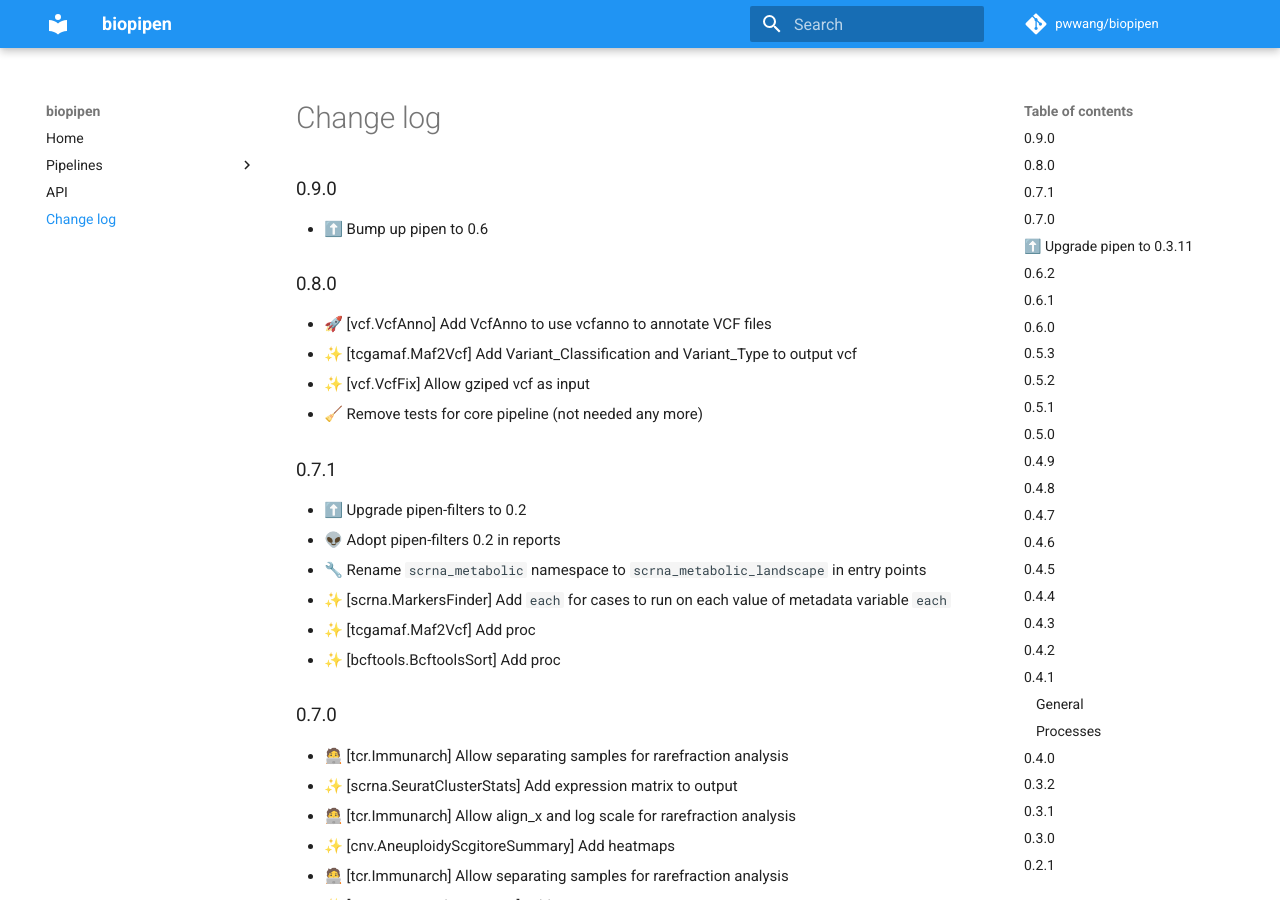
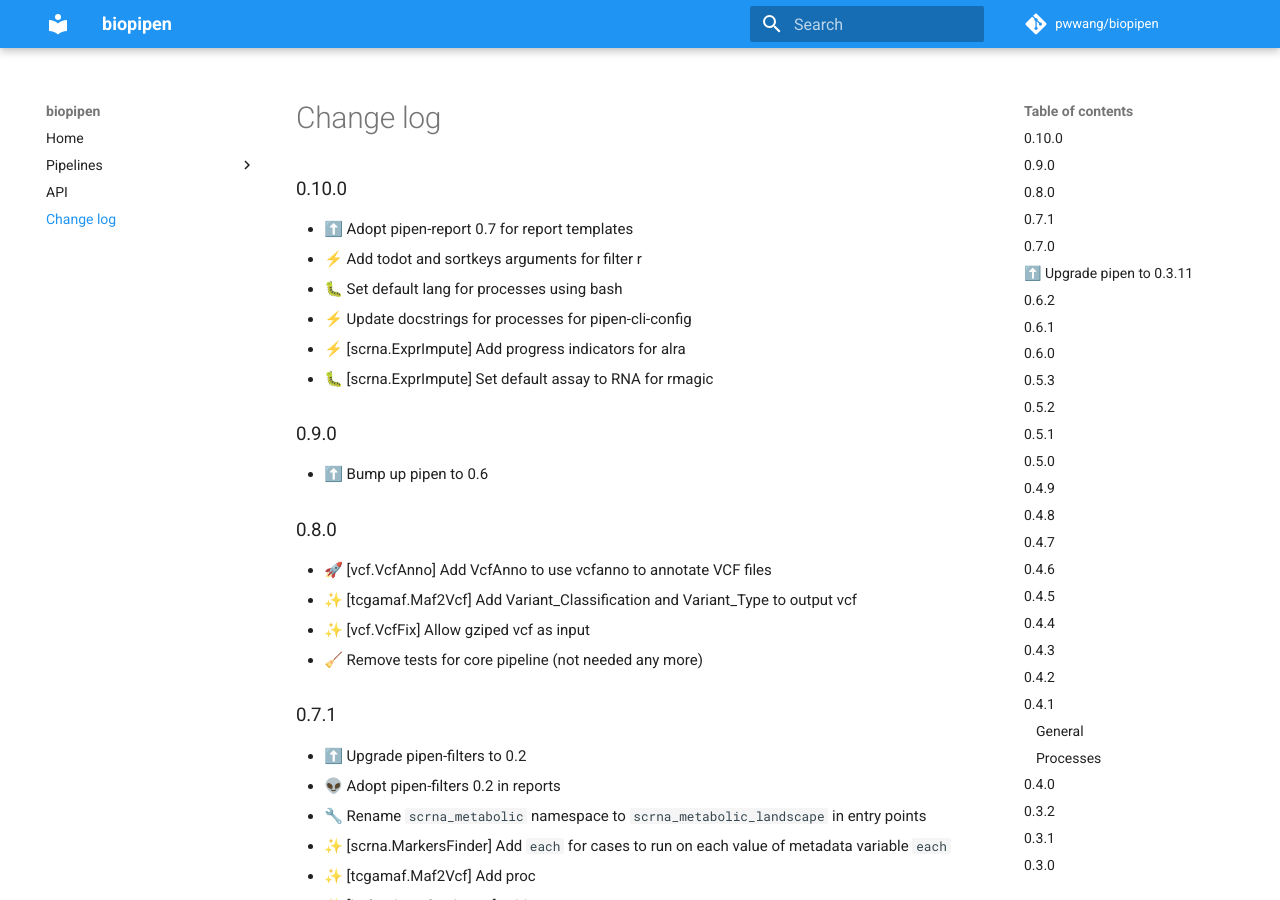
Before and after one commit to pwwang/biopipen, an MkDocs documentation site: the page built from docs/CHANGELOG.md, in a window 1280 px wide and 900 px high. Built offline with MkDocs 1.6.1 and Material for MkDocs 9.7.7, drawn with Linux system fonts in a browser that asks for light colours; comment, search, counter and statistics services are not loaded.

Commit message:
🔖 0.10.0

```diff
--- a/biopipen/__init__.py
+++ b/biopipen/__init__.py
@@ -1,2 +1,2 @@
 
-__version__ = "0.9.0"
+__version__ = "0.10.0"
--- a/docs/CHANGELOG.md
+++ b/docs/CHANGELOG.md
@@ -1,3 +1,12 @@
+## 0.10.0
+
+- ⬆️ Adopt pipen-report 0.7 for report templates
+- ⚡️ Add todot and sortkeys arguments for filter r
+- 🐛 Set default lang for processes using bash
+- ⚡️ Update docstrings for processes for pipen-cli-config
+- ⚡️ [scrna.ExprImpute] Add progress indicators for alra
+- 🐛 [scrna.ExprImpute] Set default assay to RNA for rmagic
+
 ## 0.9.0
 
 - ⬆️ Bump up pipen to 0.6
--- a/pyproject.toml
+++ b/pyproject.toml
@@ -1,9 +1,12 @@
 [tool.poetry]
 name = "biopipen"
-version = "0.9.0"
+version = "0.10.0"
 description = "Bioinformatics processes/pipelines that can be run from `pipen run`"
 authors = ["pwwang <pwwang@pwwang.com>"]
 license = "MIT"
+
+[tool.poetry.build]
+generate-setup-file = true
 
 [tool.poetry.dependencies]
 python = "^3.7.1"
```
Also changed, not shown: 1 other file.
